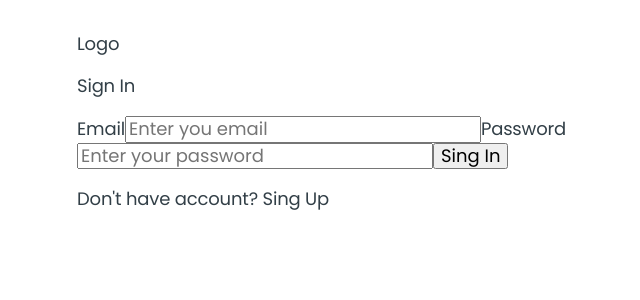
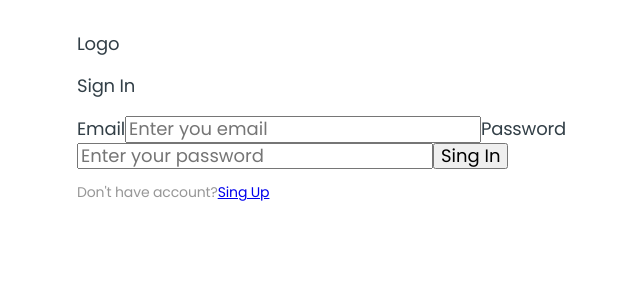
Before and after one commit to Vanlsh/project-AquaTrack-front, a React (Vite) app: page /signin in a window 1280 px wide. Shown: the top 300 px of the page, without its empty margins (211-851 px from the left). Built offline with nearby package versions, Linux system fonts and the light colour scheme.

Commit message:
signFormWrapper

```diff
--- /dev/null
+++ b/jsconfig.json
@@ -0,0 +1,6 @@
+{
+  "compilerOptions": {
+    "jsx": "react-jsx",
+    "checkJs": true
+  }
+}
--- /dev/null
+++ b/src/components/SignFormFooter/SignFormFooter.jsx
@@ -0,0 +1,13 @@
+import { Link } from "react-router-dom";
+import styles from "./SignFormFooter.module.css";
+
+const SignFormFooter = ({ text, link, linkName }) => {
+  return (
+    <p className={styles.signInFormFooter}>
+      {text}
+      <Link to={link}>{linkName}</Link>
+    </p>
+  );
+};
+
+export default SignFormFooter;
--- /dev/null
+++ b/src/components/SignFormFooter/SignFormFooter.module.css
@@ -0,0 +1,7 @@
+.signInFormFooter {
+  font-weight: 400;
+  font-size: 14px;
+  line-height: 129%;
+  letter-spacing: -0.01em;
+  color: rgba(47, 47, 47, 0.5);
+}
--- /dev/null
+++ b/src/components/SignFromWrapper/SignFormWrapper.jsx
@@ -0,0 +1,6 @@
+const SignFormWrapper = ({ children }) => {
+  console.log(children);
+  return <div>{children}</div>;
+};
+
+export default SignFormWrapper;
--- a/src/components/SignInForm/SignInForm.jsx
+++ b/src/components/SignInForm/SignInForm.jsx
@@ -1,17 +1,15 @@
 import { useForm } from "react-hook-form";
-import Logo from "../Logo/Logo";
 
 const SignInForm = () => {
   const { register, handleSubmit } = useForm();
 
   const onSubmit = (d) => {
-    //TODO axios post
+    //TODO dispatch(login)
     console.log(d);
   };
 
   return (
     <>
-      <Logo />
       <form onSubmit={handleSubmit(onSubmit)}>
         <p>Sign In</p>
         <label>
--- a/src/main.jsx
+++ b/src/main.jsx
@@ -20,5 +20,5 @@ ReactDOM.createRoot(document.getElementById("root")).render(
         </BrowserRouter>
       </PersistGate>
     </Provider>
-  </React.StrictMode>
+  </React.StrictMode>,
 );
--- a/src/pages/SignInPage/SignInPage.jsx
+++ b/src/pages/SignInPage/SignInPage.jsx
@@ -1,10 +1,20 @@
 import SignInForm from "../../components/SignInForm/SignInForm.jsx";
+import SignFormWrapper from "../../components/SignFromWrapper/SignFormWrapper.jsx";
+import Logo from "../../components/Logo/Logo.jsx";
+import SignFormFooter from "../../components/SignFormFooter/SignFormFooter.jsx";
 
 const SignInPage = () => {
   return (
     <div>
-      <SignInForm />
-      <p>Don't have account? Sing Up</p>
+      <Logo />
+      <SignFormWrapper>
+        <SignInForm />
+        <SignFormFooter
+          text="Don't have account?"
+          link="/signup"
+          linkName="Sing Up"
+        />
+      </SignFormWrapper>
     </div>
   );
 };
--- /dev/null
+++ b/typings.d.ts
@@ -0,0 +1 @@
+declare module "*.module.css";
```
Also changed, not shown: src/components/SignFromWrapper/SignFormWrapper.module.css (added).
